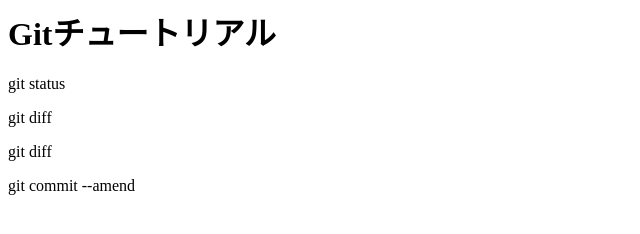
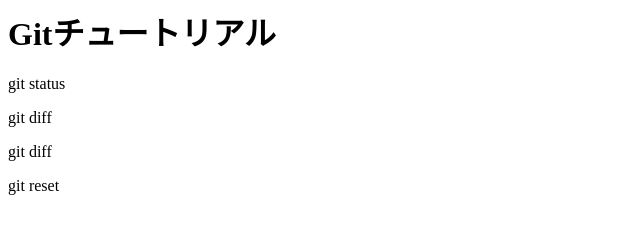
Before and after one commit to kazkony/git_tutorial, a plain HTML site: page index.html in a window 1280 px wide. Shown: the full height of the page, 0-640 px from the left. Drawn offline with Linux system fonts and the light colour scheme.

```diff
--- a/index.html
+++ b/index.html
@@ -2,4 +2,4 @@
 <p>git status</p>
 <P>git diff</P>
 <p>git diff</p>
-<p>git commit --amend</p>
+<p>git reset</p>
```
